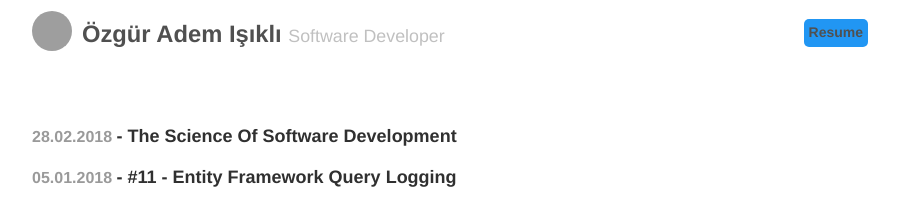
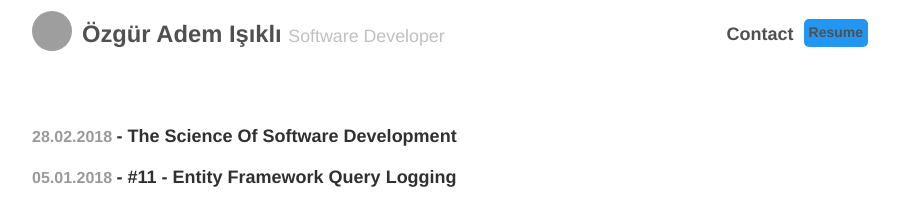
Before and after one commit to ozziest/ozziest.github.io, a Jekyll site: the page built from index.html, in a window 1280 px wide. Shown: the top 210 px of the page, without its empty margins (190-1089 px from the left). Built offline with Jekyll 4.4.1, drawn with Linux system fonts in a browser that asks for light colours; nearby versions of some CDN libraries; library files that are not in the unit come from our copies; the list of posts is cut into pages by our own code; grey boxes are pictures that could not be loaded.

Commit message:
Contact informations have been added.

```diff
--- a/_layouts/default.html
+++ b/_layouts/default.html
@@ -14,7 +14,12 @@
           </a>
           <a href="{{ site.baseurl }}/" title="Home">{{ site.title }}</a>
           <small class="hiddenMobile">{{ site.tagline }}</small>
-          <a href="/resume" target="_blank" title="Özgür Adem Işıklı CV, Resume, About" alt="Özgür Adem Işıklı CV, Resume, About" class="resume-link">Resume</a>
+          <a href="/resume" target="_blank" title="Özgür Adem Işıklı CV, Resume, About" alt="Özgür Adem Işıklı CV, Resume, About" class="resume-link">
+            Resume
+          </a>
+          <a href="/contact" class="contact-link">
+            Contact
+          </a>
         </h3>
         <h3 class="masthead-title">
           <small class="showMobile">{{ site.tagline }}</small>
--- a/_sass/_base.scss
+++ b/_sass/_base.scss
@@ -76,5 +76,6 @@ tbody tr:nth-child(odd) td,
 tbody tr:nth-child(odd) th {
   background-color: #f9f9f9;
 }
+
 @import "_burger",
         "_social"
--- a/_sass/_social.scss
+++ b/_sass/_social.scss
@@ -108,6 +108,14 @@ a.github {
     height: 32px;
 }
 
+.contact-link {
+    float: right;
+    font-size: 18px;
+    margin-right: 10px;
+    margin-top: 4px;
+}
+
+
 .resume-link {
     float: right;
     font-size: 14px;
```
Also changed, not shown: contact.html (added, +19 -0 lines), 1 other file.
